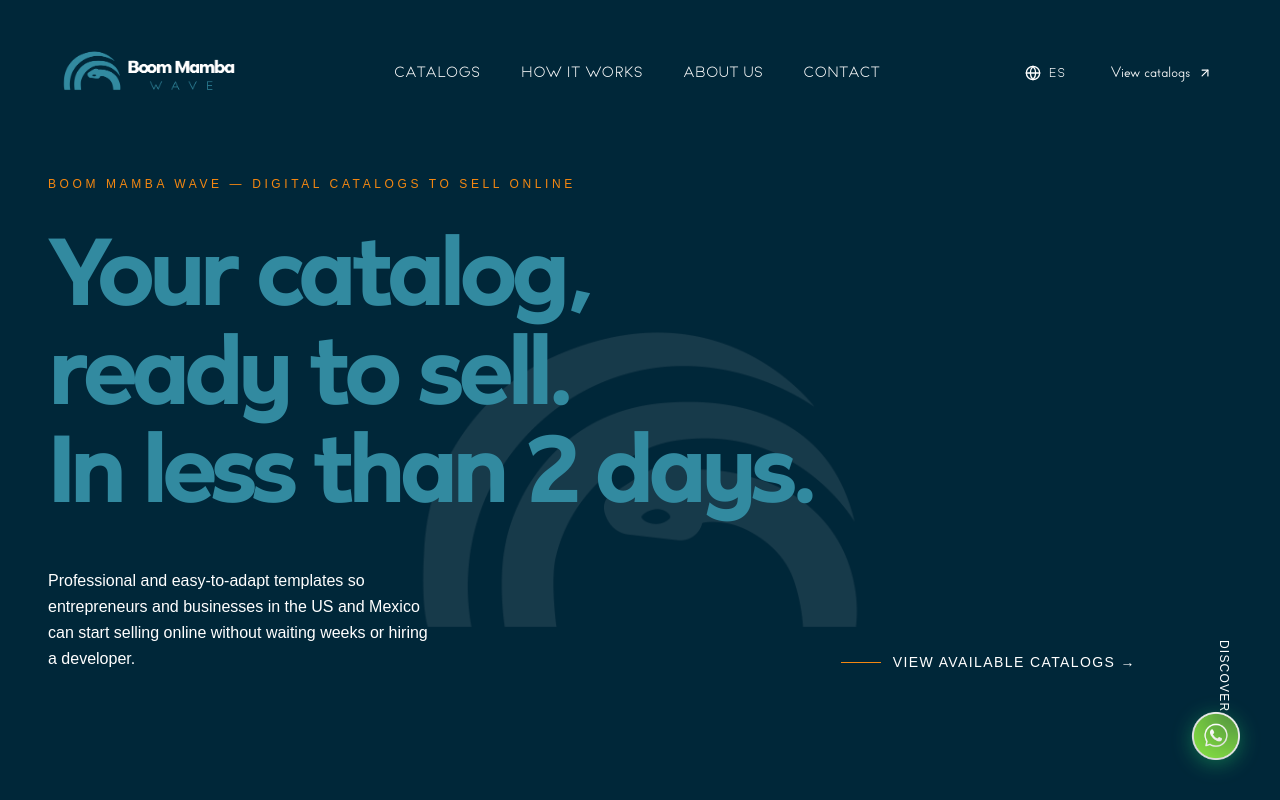
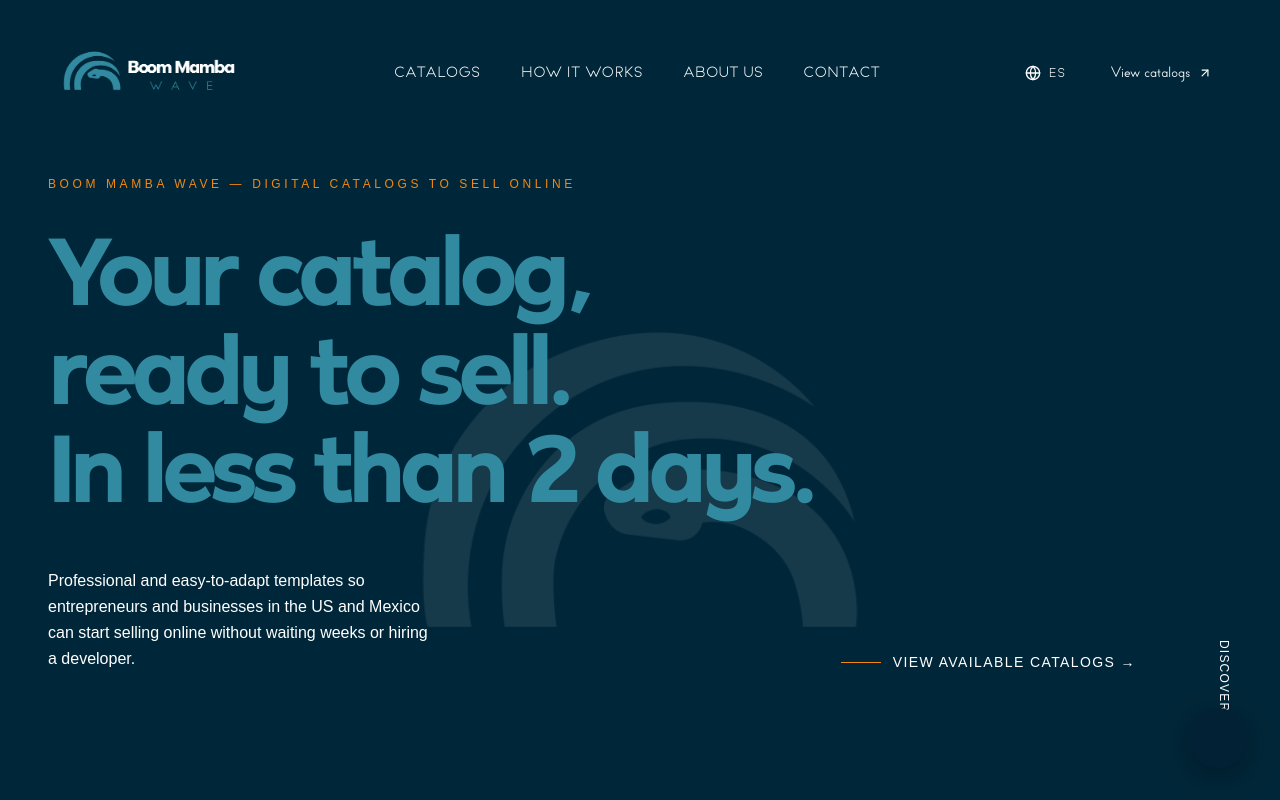
Before and after one commit to 482400494/mambawave, a React (Vite) app: page / in a window 1280 px wide. Shown: the top 800 px of the page. Built offline with nearby package versions, Linux system fonts and the light colour scheme.

Commit message:
Update WhatsApp floating button with rolling pill animation

```diff
--- a/src/app/App.tsx
+++ b/src/app/App.tsx
@@ -597,16 +597,17 @@ export default function App() {
           href="https://wa.me/524922188690?text=Hola%2C%20me%20gustar%C3%ADa%20obtener%20m%C3%A1s%20informaci%C3%B3n."
           target="_blank"
           rel="noopener noreferrer"
-          className="fixed bottom-6 right-6 z-50 group"
+          className="fixed bottom-8 right-8 z-50 group flex justify-end"
           aria-label="WhatsApp"
         >
-          <div className="relative">
-            <div className="absolute -top-12 right-0 bg-foreground text-background text-xs font-medium px-4 py-2 rounded-lg whitespace-nowrap opacity-0 group-hover:opacity-100 transition-opacity duration-300 pointer-events-none">
-              {t.contact.whatsappTooltip}
-              <div className="absolute -bottom-1 right-4 w-2 h-2 bg-foreground rotate-45" />
+          <div className="flex items-center bg-[#022135] rounded-full p-1.5 shadow-[0_8px_30px_rgb(0,0,0,0.3)] transition-all duration-500 ease-in-out w-[60px] group-hover:w-[200px] overflow-hidden">
+            <div className="opacity-0 group-hover:opacity-100 transition-opacity duration-500 whitespace-nowrap pl-4 flex-1">
+              <p className="text-white text-[13px] font-bold leading-[1.2]">
+                Cotiza por<br />WhatsApp
+              </p>
             </div>
-            <div className="w-16 h-16 md:w-20 md:h-20 flex items-center justify-center hover:scale-110 transition-transform duration-300">
-              <img src={whatsappIcon} alt="WhatsApp" className="w-full h-full object-contain drop-shadow-[0_4px_10px_rgba(37,211,102,0.4)]" />
+            <div className="w-[48px] h-[48px] bg-[#00a3e0] rounded-full flex items-center justify-center flex-shrink-0 group-hover:-rotate-[360deg] transition-transform duration-700 ease-out shadow-inner">
+              <ArrowUpRight size={24} color="#022135" strokeWidth={3.5} />
             </div>
           </div>
         </a>
```
